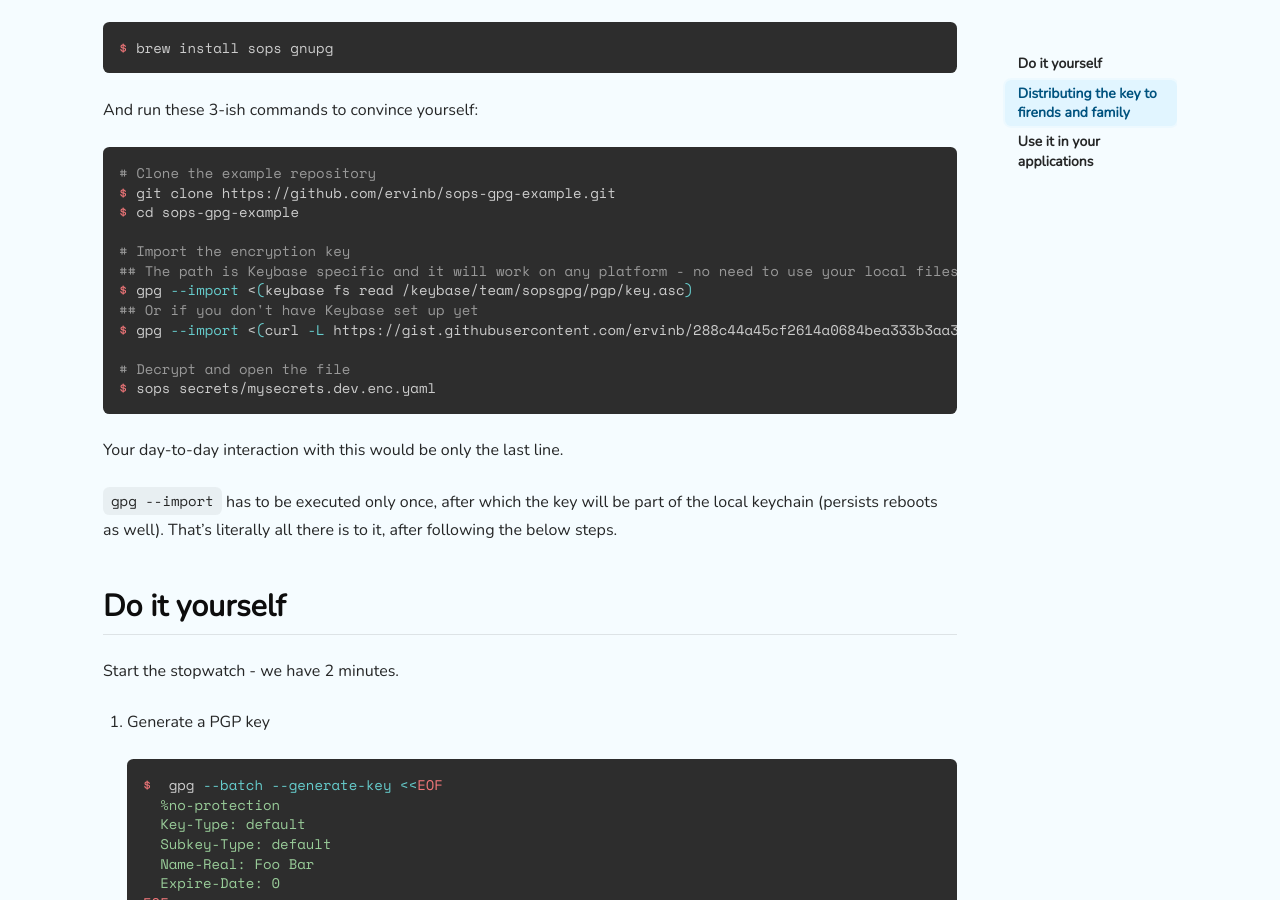
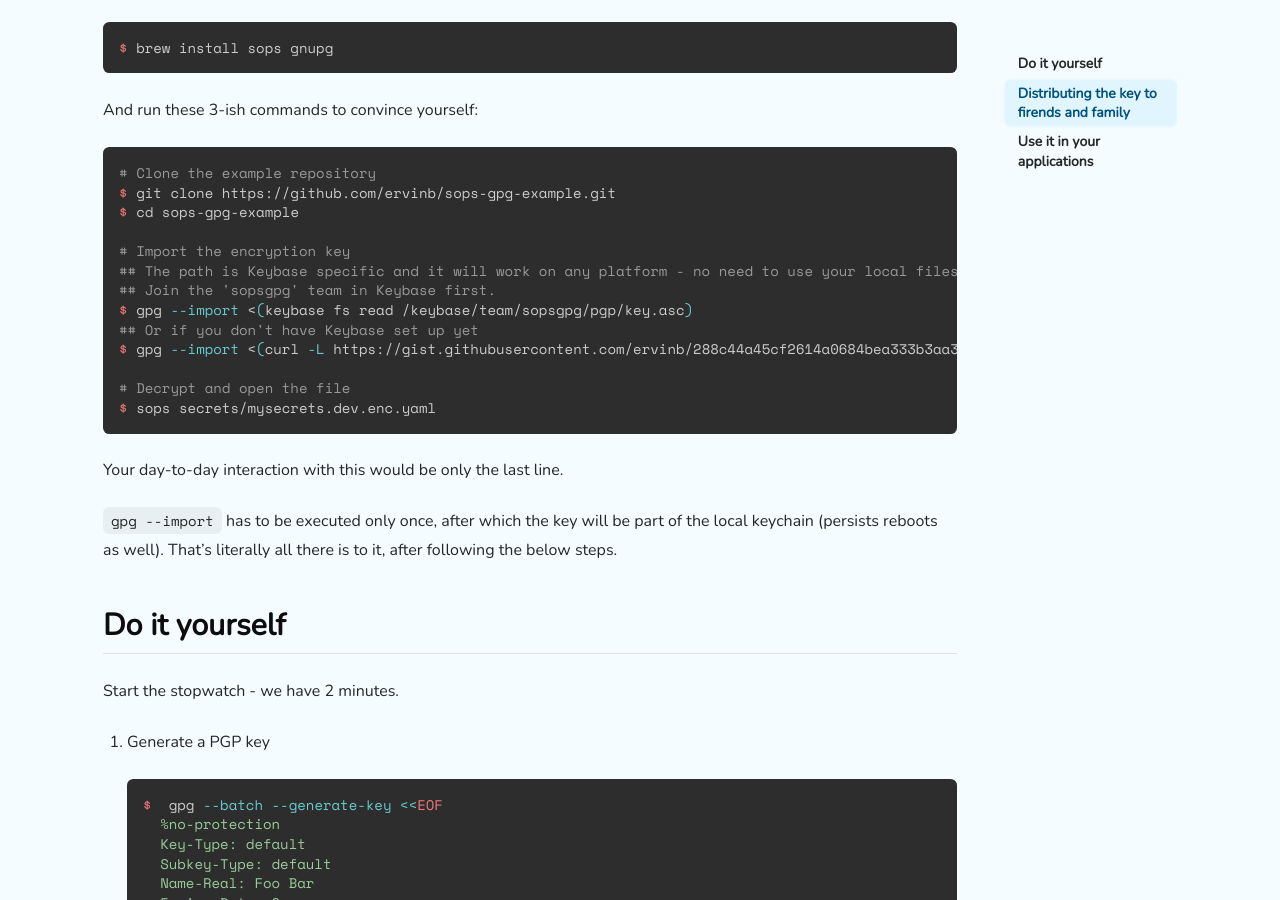
Before and after one commit to ervinb/ervinb.github.io, a Jekyll site: the page built from _posts/2020-12-05-from-zero-to-encrypted-secrets-in-2-minutes.md, in a window 1280 px wide and 900 px high, scrolled down 551 px. Built offline with Jekyll 4.4.1, drawn with Linux system fonts in a browser that asks for light colours; nearby versions of some CDN libraries; comment, search, counter and statistics services are not loaded.

Commit message:
Update 2020-12-05-from-zero-to-encrypted-secrets-in-2-minutes.md

```diff
--- a/_posts/2020-12-05-from-zero-to-encrypted-secrets-in-2-minutes.md
+++ b/_posts/2020-12-05-from-zero-to-encrypted-secrets-in-2-minutes.md
@@ -22,7 +22,8 @@ $ git clone https://github.com/ervinb/sops-gpg-example.git
 $ cd sops-gpg-example
 
 # Import the encryption key
-## The path is Keybase specific and it will work on any platform - no need to use your local filesystem path. Join the 'sopsgpg' team first.
+## The path is Keybase specific and it will work on any platform - no need to use your local filesystem path.
+## Join the 'sopsgpg' team in Keybase first.
 $ gpg --import <(keybase fs read /keybase/team/sopsgpg/pgp/key.asc)
 ## Or if you don't have Keybase set up yet
 $ gpg --import <(curl -L https://gist.githubusercontent.com/ervinb/288c44a45cf2614a0684bea333b3aa36/raw/sops-gpg-example.asc)
```
